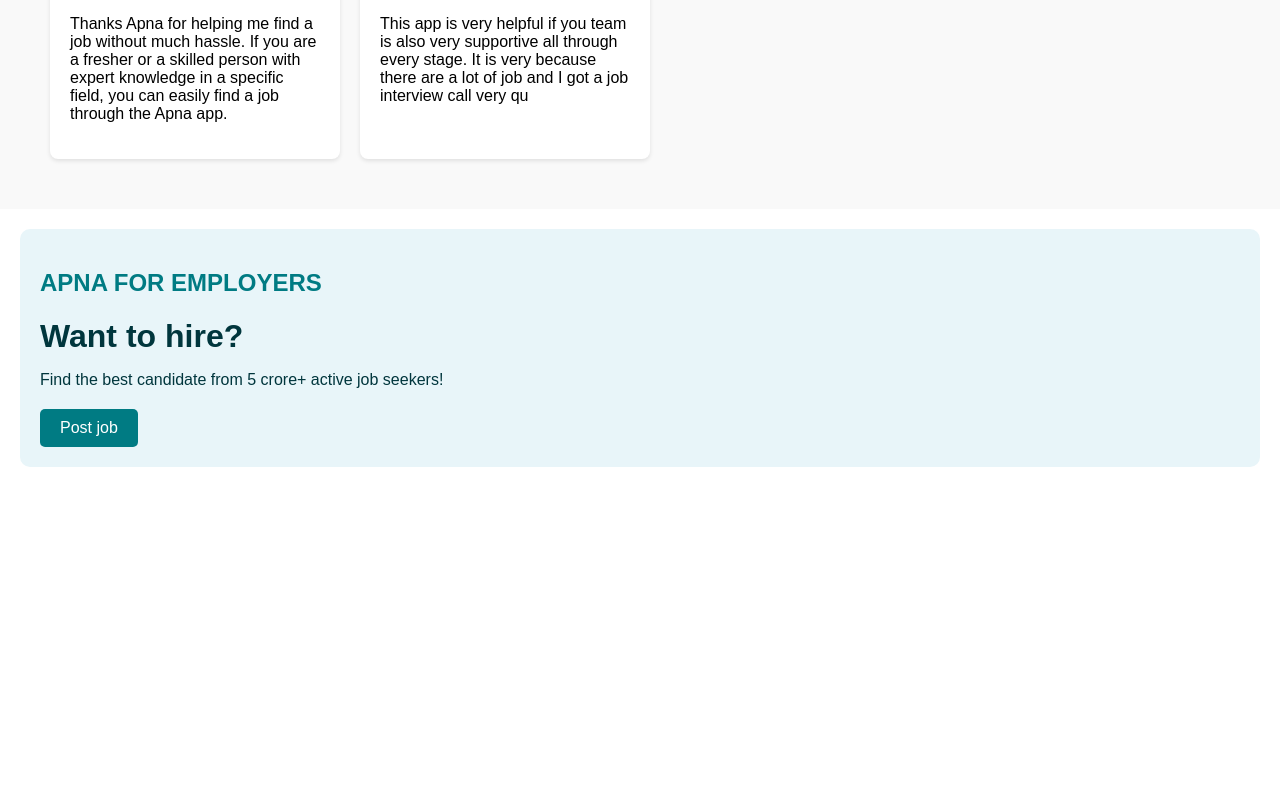
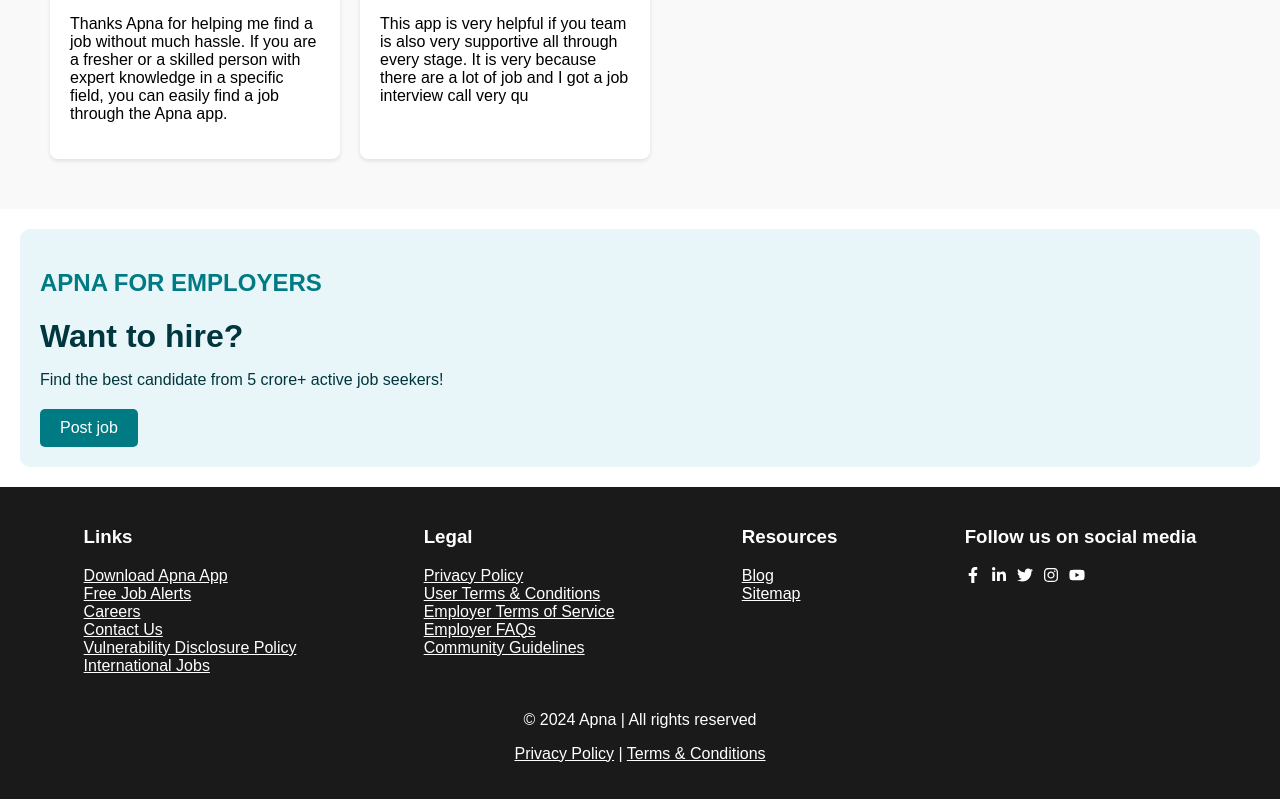
Before and after one commit to mohanveera9/HR_management, a React (Vite) app in the folder vite-project/: page / in a window 1280 px wide. Shown: the part 1843-2642 px from the top of the page. Before the commit the page ends 2330 px from the top, so only its background shows below. Built offline with nearby package versions, Linux system fonts and the light colour scheme; no server answers.

Commit message:
added the footer

```diff
--- /dev/null
+++ b/vite-project/Components/Home/Footer.jsx
@@ -0,0 +1,55 @@
+import React from 'react';
+import { FaFacebookF, FaLinkedinIn, FaTwitter, FaInstagram, FaYoutube } from 'react-icons/fa';
+
+const Footer = () => {
+    return (
+        <footer style={{ backgroundColor: '#1a1a1a', color: '#fff', padding: '20px' }}>
+            <div style={{ display: 'flex', justifyContent: 'space-around', flexWrap: 'wrap' }}>
+                <div>
+                    <h3>Links</h3>
+                    <ul style={{ listStyleType: 'none', padding: 0 }}>
+                        <li><a href="https://www.apna.co/app" style={{ color: '#fff' }}>Download Apna App</a></li>
+                        <li><a href="https://www.apna.co/free-job-alerts" style={{ color: '#fff' }}>Free Job Alerts</a></li>
+                        <li><a href="https://www.apna.co/careers" style={{ color: '#fff' }}>Careers</a></li>
+                        <li><a href="https://www.apna.co/contact-us" style={{ color: '#fff' }}>Contact Us</a></li>
+                        <li><a href="https://www.apna.co/vulnerability-disclosure-policy" style={{ color: '#fff' }}>Vulnerability Disclosure Policy</a></li>
+                        <li><a href="https://www.apna.co/international-jobs" style={{ color: '#fff' }}>International Jobs</a></li>
+                    </ul>
+                </div>
+                <div>
+                    <h3>Legal</h3>
+                    <ul style={{ listStyleType: 'none', padding: 0 }}>
+                        <li><a href="https://www.apna.co/privacy-policy" style={{ color: '#fff' }}>Privacy Policy</a></li>
+                        <li><a href="https://www.apna.co/user-terms-conditions" style={{ color: '#fff' }}>User Terms & Conditions</a></li>
+                        <li><a href="https://www.apna.co/employer-terms-service" style={{ color: '#fff' }}>Employer Terms of Service</a></li>
+                        <li><a href="https://www.apna.co/employer-faqs" style={{ color: '#fff' }}>Employer FAQs</a></li>
+                        <li><a href="https://www.apna.co/community-guidelines" style={{ color: '#fff' }}>Community Guidelines</a></li>
+                    </ul>
+                </div>
+                <div>
+                    <h3>Resources</h3>
+                    <ul style={{ listStyleType: 'none', padding: 0 }}>
+                        <li><a href="https://www.apna.co/blog" style={{ color: '#fff' }}>Blog</a></li>
+                        <li><a href="https://www.apna.co/sitemap" style={{ color: '#fff' }}>Sitemap</a></li>
+                    </ul>
+                </div>
+                <div>
+                    <h3>Follow us on social media</h3>
+                    <div style={{ display: 'flex', gap: '10px' }}>
+                        <a href="https://www.facebook.com/apna" style={{ color: '#fff' }}><FaFacebookF /></a>
+                        <a href="https://www.linkedin.com/company/apna" style={{ color: '#fff' }}><FaLinkedinIn /></a>
+                        <a href="https://twitter.com/apna" style={{ color: '#fff' }}><FaTwitter /></a>
+                        <a href="https://www.instagram.com/apna" style={{ color: '#fff' }}><FaInstagram /></a>
+                        <a href="https://www.youtube.com/apna" style={{ color: '#fff' }}><FaYoutube /></a>
+                    </div>
+                </div>
+            </div>
+            <div style={{ textAlign: 'center', marginTop: '20px' }}>
+                <p>© 2024 Apna | All rights reserved</p>
+                <p><a href="https://www.apna.co/privacy-policy" style={{ color: '#fff' }}>Privacy Policy</a> | <a href="https://www.apna.co/terms-conditions" style={{ color: '#fff' }}>Terms & Conditions</a></p>
+            </div>
+        </footer>
+    );
+};
+
+export default Footer;
--- a/vite-project/package.json
+++ b/vite-project/package.json
@@ -11,7 +11,8 @@
   },
   "dependencies": {
     "react": "^18.2.0",
-    "react-dom": "^18.2.0"
+    "react-dom": "^18.2.0",
+    "react-icons": "^5.2.1"
   },
   "devDependencies": {
     "@types/react": "^18.2.66",
--- a/vite-project/src/App.jsx
+++ b/vite-project/src/App.jsx
@@ -6,6 +6,7 @@
 import JobListCardHolder from '../Components/Home/JobListCardHolder';
 import ReviewCardHolder from '../Components/Home/ReviewCardHolder';
 import Employer from '../Components/Home/Employer';
+import Footer from '../Components/Home/Footer';
 
 function App() {
   return (
@@ -17,6 +18,7 @@
       <JobListCardHolder />
       <ReviewCardHolder />
       <Employer />
+      <Footer />
 
     </>
   );
```
Also changed, not shown: 1 other file (tests, documents, lock files or other folders).
